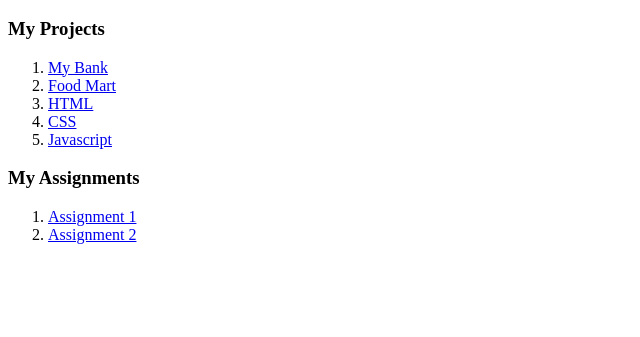
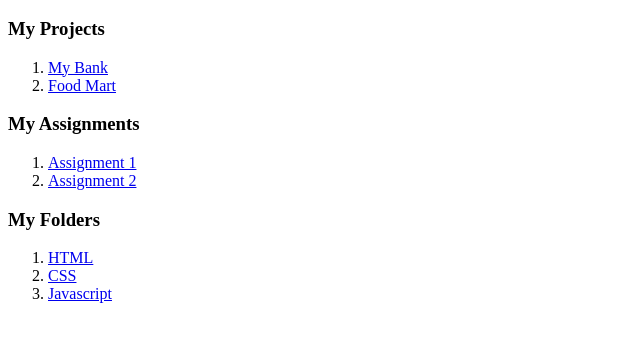
Before and after one commit to Aryan100604/Aryan100604.github.io, a plain HTML site: page index.html in a window 1280 px wide. Shown: the part 109-446 px from the top of the page, without its empty margins (0-640 px from the left). Drawn offline with Linux system fonts and the light colour scheme.

Commit message:
Learning folders were seperated

```diff
--- a/index.html
+++ b/index.html
@@ -12,14 +12,17 @@
     <ol>
       <li><a href="p1/index.html">My Bank</a></li>
       <li><a href="p2/index.html">Food Mart</a></li>
-      <li><a href="/HTML/index.html">HTML</a></li>
-      <li><a href="CSS/index.html">CSS</a></li>
-      <li><a href="JS/index.html">Javascript</a></li>
     </ol>
     <h3>My Assignments</h3>
     <ol>
       <li><a href="a1/index.html">Assignment 1</a></li>
       <li><a href="a2/index.html">Assignment 2</a></li>
     </ol>
+    <h3>My Folders</h3>
+    <ol>
+      <li><a href="/HTML/index.html">HTML</a></li>
+      <li><a href="CSS/index.html">CSS</a></li>
+      <li><a href="JS/index.html">Javascript</a></li>
+    </ol>
   </body>
 </html>
```
